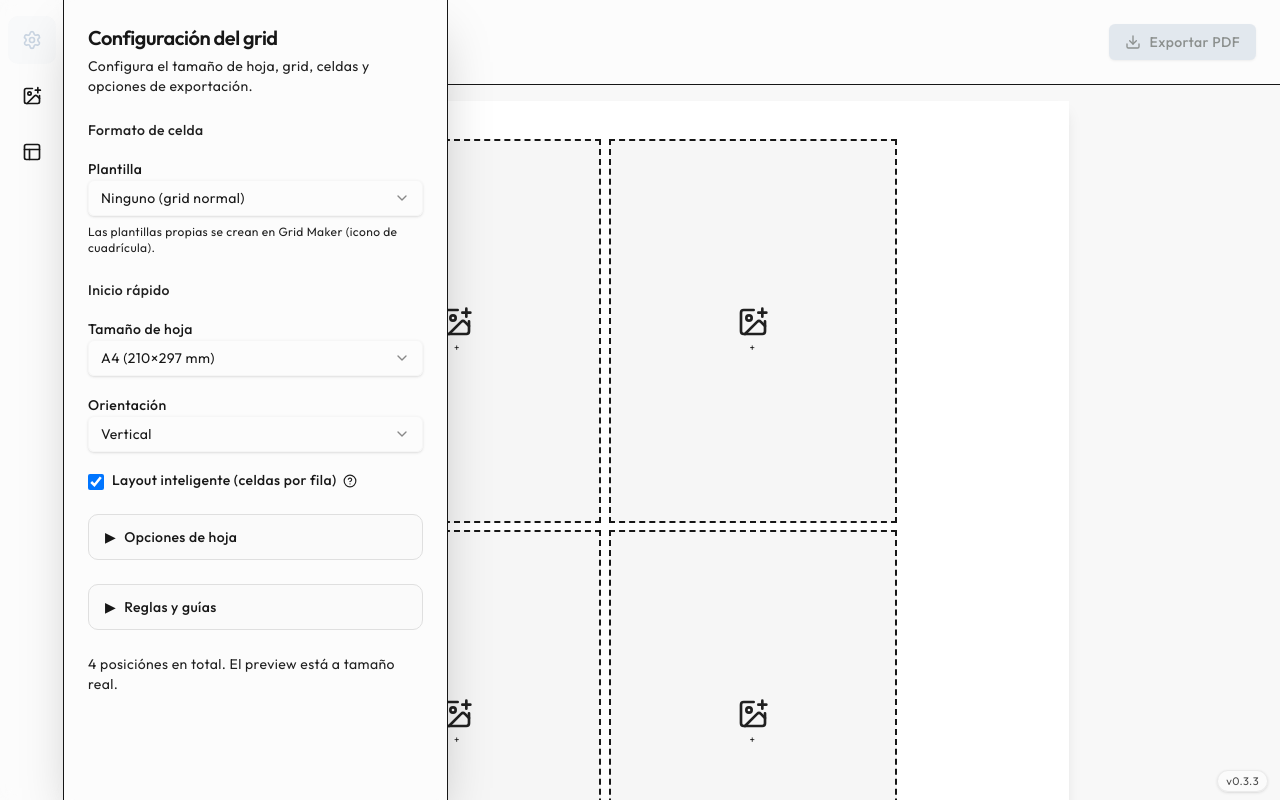
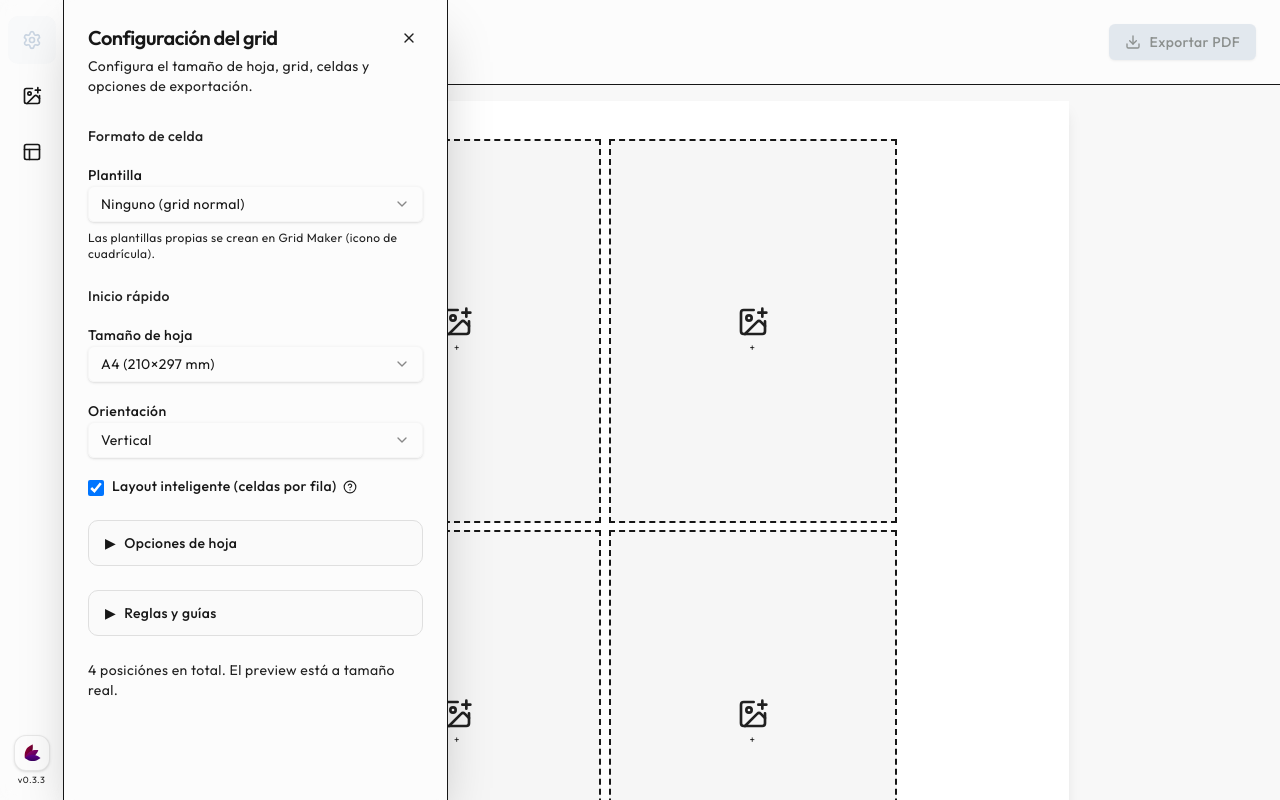
Before and after one commit to Matias-aburto/photo-printer, a Next.js app: page / in a window 1280 px wide. Both pictures are taken after a click on the button 31 px from the left and 40 px from the top of the page. Built offline with nearby package versions, Linux system fonts and the light colour scheme.

Commit message:
mejoras varias

```diff
--- a/electron/main.js
+++ b/electron/main.js
@@ -74,6 +74,8 @@ function createWindow(port) {
   mainWindow = new BrowserWindow({
     width: 1200,
     height: 800,
+    // Icono de la ventana (usa el PNG generado desde Next/public)
+    icon: path.join(OUT_DIR, "icon-512.png"),
     webPreferences: {
       nodeIntegration: false,
       contextIsolation: true,
--- a/package.json
+++ b/package.json
@@ -44,13 +44,15 @@
   "build": {
     "appId": "com.photo-printer.app",
     "productName": "Photo Printer",
+    "icon": "public/icon-512.png",
     "directories": { "output": "dist" },
     "files": ["out/**/*", "electron/**/*"],
     "extraResources": [{ "from": "out", "to": "out" }],
     "win": {
       "target": ["nsis"],
       "signAndEditExecutable": false,
-      "artifactName": "Photo-Printer-Setup-${version}.${ext}"
+      "artifactName": "Photo-Printer-Setup-${version}.${ext}",
+      "icon": "public/icon-512.png"
     },
     "publish": [
       {
--- a/src/app/layout.tsx
+++ b/src/app/layout.tsx
@@ -1,16 +1,12 @@
 import type { Metadata } from "next";
 import { Outfit } from "next/font/google";
-import pkg from "../../package.json";
 import { UpdateStatusBar } from "@/components/UpdateStatusBar";
-import { AppVersionBadge } from "@/components/AppVersionBadge";
 import "./globals.css";
 
 const outfit = Outfit({
   variable: "--font-sans",
   subsets: ["latin"],
 });
-
-const appVersion = pkg.version ?? "";
 
 export const metadata: Metadata = {
   title: "Photo Grid Printer | Grid de fotos para impresión",
@@ -26,7 +22,6 @@ export default function RootLayout({
     <html lang="es" suppressHydrationWarning>
       <body className={`${outfit.variable} font-sans antialiased`} suppressHydrationWarning>
         <UpdateStatusBar />
-        <AppVersionBadge version={appVersion} />
         {children}
       </body>
     </html>
--- a/src/components/AppVersionBadge.tsx
+++ /dev/null
@@ -1,15 +0,0 @@
- "use client";
-
-type Props = {
-  version: string;
-};
-
-export function AppVersionBadge({ version }: Props) {
-  if (!version) return null;
-
-  return (
-    <div className="fixed bottom-2 right-3 z-40 rounded-full border border-border/60 bg-background/80 px-2 py-0.5 text-[11px] text-muted-foreground/80 shadow-sm backdrop-blur">
-      v{version}
-    </div>
-  );
-}
--- a/src/components/photo-grid/GridMakerPanel.tsx
+++ b/src/components/photo-grid/GridMakerPanel.tsx
@@ -207,8 +207,11 @@ export function GridMakerPanel({ onSelectTemplate, selectedTemplateId, onEditing
   }, [editing, refreshTemplates, onEditingTemplateChange, onSelectTemplate]);
 
   const handleCancelEdit = useCallback(() => {
+    // Salir del modo edición tanto localmente como en el padre,
+    // para que no se restaure automáticamente la plantilla en edición.
     setEditing(null);
-  }, []);
+    onEditingTemplateChange?.(null);
+  }, [onEditingTemplateChange]);
 
   const updateEditing = useCallback((updater: (t: CardTemplate) => CardTemplate) => {
     setEditing((prev) => (prev ? updater(prev) : null));
--- a/src/components/photo-grid/PhotoGridEditor.tsx
+++ b/src/components/photo-grid/PhotoGridEditor.tsx
@@ -1,6 +1,7 @@
 "use client";
 
 import React, { useCallback, useMemo, useState } from "react";
+import pkg from "../../../package.json";
 import { cn, formatDisplayNum } from "@/lib/utils";
 import { DEFAULT_GRID_APPEARANCE, type GridAppearance } from "@/types/grid-appearance";
 import {
@@ -49,6 +50,9 @@ import { exportGridToPdf } from "@/lib/export-pdf";
 
 const UNITS: LengthUnit[] = ["mm", "cm", "in"];
 
+const APP_NAME = "Photo Printer";
+const APP_VERSION = pkg.version ?? "";
+
 /** Factor mm → px para visualización en pantalla (96 DPI). */
 const MM_TO_PX_SCREEN = 96 / 25.4;
 
@@ -347,72 +351,9 @@ export function PhotoGridEditor() {
     };
   }, [openPanel]);
 
-  // Cerrar panel al hacer click fuera del área del sidebar/panel
+  // Ya no cerramos los paneles al clickear fuera; solo se controlan con el estado explícito.
   React.useEffect(() => {
-    if (!openPanel) return;
-
-    const handleClickOutside = (e: MouseEvent) => {
-      const target = e.target as HTMLElement;
-
-      // Ignorar clicks en botones del sidebar (el toggle ya los maneja)
-      const isSidebarButton = target.closest('aside button');
-      if (isSidebarButton) {
     return;
-      }
-
-      // Ignorar clicks en elementos del portal de Select/dropdowns
-      const isSelectContent = target.closest('[role="listbox"]') ||
-                              target.closest('[data-radix-popper-content-wrapper]') ||
-                              target.closest('[data-radix-portal]') ||
-                              target.closest('.radix-select-content') ||
-                              target.closest('[id^="radix-"]') ||
-                              target.closest('[data-radix-select-content]') ||
-                              target.closest('[data-radix-select-viewport]') ||
-                              target.closest('[data-radix-select-item]') ||
-                              target.closest('button[aria-haspopup="listbox"]');
-
-      if (isSelectContent) {
-        // Es un dropdown abierto, mantener el panel abierto
-        isInteractingRef.current = true;
-        if (closePanelTimeoutRef.current) {
-          clearTimeout(closePanelTimeoutRef.current);
-          closePanelTimeoutRef.current = null;
-        }
-        return;
-      }
-
-      // Verificar si hay un Select abierto antes de cerrar
-      const hasOpenSelect = document.querySelector('[role="listbox"]') ||
-                           document.querySelector('[data-radix-select-content]') ||
-                           document.querySelector('[data-radix-popper-content-wrapper]') ||
-                           document.querySelectorAll('[data-radix-select-trigger][data-state="open"]').length > 0;
-
-      if (hasOpenSelect) {
-        isInteractingRef.current = true;
-        if (closePanelTimeoutRef.current) {
-          clearTimeout(closePanelTimeoutRef.current);
-          closePanelTimeoutRef.current = null;
-        }
-        return;
-      }
-
-      const sidebarContainer = target.closest('[data-sidebar-container]');
-      if (!sidebarContainer) {
-        // Click fuera del sidebar/panel, cerrar inmediatamente
-        setOpenPanel(null);
-        isInteractingRef.current = false;
-        if (closePanelTimeoutRef.current) {
-          clearTimeout(closePanelTimeoutRef.current);
-          closePanelTimeoutRef.current = null;
-        }
-      }
-    };
-
-    // Usar click en lugar de mousedown para que se ejecute después del toggle
-    document.addEventListener('click', handleClickOutside, false);
-    return () => {
-      document.removeEventListener('click', handleClickOutside, false);
-    };
   }, [openPanel]);
 
   // Limpiar timeout al desmontar
@@ -1555,7 +1496,6 @@ export function PhotoGridEditor() {
       <div
         data-sidebar-container
         className="hidden lg:flex relative"
-        onMouseLeave={handlePanelClose}
       >
         {/* Sidebar de iconos, al estilo Canva */}
         <aside className="flex flex-col w-16 border-r bg-background/95 backdrop-blur supports-[backdrop-filter]:bg-background/60 text-foreground">
@@ -1564,9 +1504,9 @@ export function PhotoGridEditor() {
               type="button"
               className={`group flex h-12 w-12 items-center justify-center rounded-lg hover:bg-primary/10 hover:text-primary transition-all duration-200 hover:scale-105 active:scale-95 ${openPanel === 'config' ? 'bg-primary/10 text-primary' : ''}`}
               title="Configuración del grid"
-              onMouseEnter={() => {
-                // Siempre abrir el panel al hacer hover, cerrando el anterior si existe
-                handlePanelOpen('config');
+              onClick={() => {
+                // Toggle explícito por click
+                setOpenPanel((prev) => (prev === 'config' ? null : 'config'));
               }}
             >
               <Settings className="h-5 w-5 transition-transform group-hover:scale-110" />
@@ -1575,7 +1515,9 @@ export function PhotoGridEditor() {
               type="button"
               className={`group flex h-12 w-12 items-center justify-center rounded-lg hover:bg-primary/10 hover:text-primary transition-all duration-200 hover:scale-105 active:scale-95 ${openPanel === 'library' ? 'bg-primary/10 text-primary' : ''}`}
               title="Uploads / Biblioteca de fotos"
-              onMouseEnter={() => handlePanelOpen('library')}
+              onClick={() => {
+                setOpenPanel((prev) => (prev === 'library' ? null : 'library'));
+              }}
             >
               <ImagePlus className="h-5 w-5 transition-transform group-hover:scale-110" />
             </button>
@@ -1583,11 +1525,34 @@ export function PhotoGridEditor() {
               type="button"
               className={`group flex h-12 w-12 items-center justify-center rounded-lg hover:bg-primary/10 hover:text-primary transition-all duration-200 hover:scale-105 active:scale-95 ${openPanel === 'gridmaker' ? 'bg-primary/10 text-primary' : ''}`}
               title="Grid Maker — diseñar plantilla de celda"
-              onMouseEnter={() => handlePanelOpen('gridmaker')}
+              onClick={() => {
+                setOpenPanel((prev) => (prev === 'gridmaker' ? null : 'gridmaker'));
+              }}
             >
               <Layout className="h-5 w-5 transition-transform group-hover:scale-110" />
             </button>
           </div>
+
+          {/* Logo + nombre/versión de la app */}
+          <div className="pb-4 flex items-center justify-center">
+            <button
+              type="button"
+              className="group flex flex-col items-center gap-1"
+              title={`${APP_NAME} v${APP_VERSION}`}
+            >
+              <div className="flex h-9 w-9 items-center justify-center rounded-xl border border-border/70 bg-background shadow-sm group-hover:border-primary/60 group-hover:shadow-md transition-colors">
+                <img
+                  src="/icon.svg"
+                  alt={APP_NAME}
+                  className="h-5 w-5"
+                  draggable={false}
+                />
+              </div>
+              <span className="text-[9px] text-muted-foreground group-hover:text-foreground leading-none">
+                v{APP_VERSION}
+              </span>
+            </button>
+          </div>
         </aside>
 
         {/* Panel flotante de configuración */}
@@ -1595,18 +1560,23 @@ export function PhotoGridEditor() {
           <div
             className="absolute left-16 top-0 bottom-0 w-96 border-r bg-background shadow-2xl z-20 flex flex-col animate-in slide-in-from-left-2 duration-200 overflow-y-auto"
             onMouseEnter={handlePanelCancelClose}
-            onMouseLeave={handlePanelClose}
           >
             <Card className="flex-1 border-0 shadow-none">
-              <CardHeader>
-                <div className="flex items-start justify-between gap-4">
+              <CardHeader className="flex flex-row items-start justify-between gap-2">
                 <div className="flex-1">
                   <CardTitle className="text-xl">Configuración del grid</CardTitle>
                   <p className="text-sm text-muted-foreground mt-1">
                     Configura el tamaño de hoja, grid, celdas y opciones de exportación.
                   </p>
                 </div>
-                </div>
+                <button
+                  type="button"
+                  onClick={() => setOpenPanel(null)}
+                  className="inline-flex h-7 w-7 items-center justify-center rounded-md text-muted-foreground hover:text-foreground hover:bg-muted transition-colors"
+                  aria-label="Cerrar panel de configuración"
+                >
+                  <X className="h-4 w-4" />
+                </button>
               </CardHeader>
               <CardContent
                 className="space-y-6"
@@ -1935,10 +1905,20 @@ export function PhotoGridEditor() {
         {/* Panel flotante de biblioteca */}
         {openPanel === "gridmaker" && (
           <div
+            data-sidebar-container
             className="absolute left-16 top-0 bottom-0 w-96 border-r bg-background shadow-2xl z-20 flex flex-col animate-in slide-in-from-left-2 duration-200 overflow-y-auto"
-            onMouseEnter={handlePanelCancelClose}
-            onMouseLeave={handlePanelClose}
-          >
+          >
+            <div className="flex items-center justify-between px-4 pt-3 pb-1 border-b bg-background/80">
+              <span className="text-sm font-medium text-muted-foreground">Grid Maker</span>
+              <button
+                type="button"
+                onClick={() => setOpenPanel(null)}
+                className="inline-flex h-7 w-7 items-center justify-center rounded-md text-muted-foreground hover:text-foreground hover:bg-muted transition-colors"
+                aria-label="Cerrar Grid Maker"
+              >
+                <X className="h-4 w-4" />
+              </button>
+            </div>
             <GridMakerPanel
               selectedTemplateId={selectedCardTemplateId}
               onSelectTemplate={setSelectedCardTemplateId}
@@ -1959,20 +1939,23 @@ export function PhotoGridEditor() {
           <div
             className="absolute left-16 top-0 bottom-0 w-72 border-r bg-background shadow-2xl z-20 flex flex-col animate-in slide-in-from-left-2 duration-200"
             onMouseEnter={handlePanelCancelClose}
-            onMouseLeave={(e) => {
-              // No cerrar si hay un drag activo desde la biblioteca
-              if (isLibraryDragActiveRef.current) {
-                return;
-              }
-              handlePanelClose();
-            }}
           >
             <Card className="flex-1 border-0 shadow-none">
-              <CardHeader>
+              <CardHeader className="flex flex-row items-start justify-between gap-2">
+                <div className="flex-1">
                   <CardTitle className="text-lg">Biblioteca de fotos</CardTitle>
                   <p className="text-sm text-muted-foreground">
                     Arrastra aquí muchas fotos o haz clic para cargarlas, y luego arrástralas a las celdas del grid.
                   </p>
+                </div>
+                <button
+                  type="button"
+                  onClick={() => setOpenPanel(null)}
+                  className="inline-flex h-7 w-7 items-center justify-center rounded-md text-muted-foreground hover:text-foreground hover:bg-muted transition-colors"
+                  aria-label="Cerrar biblioteca"
+                >
+                  <X className="h-4 w-4" />
+                </button>
               </CardHeader>
               <CardContent
                 className="space-y-3"
```
Also changed, not shown: public/icon-512.png (added), public/icon.svg (added). Lines whose indentation alone changed are shown as unchanged.
